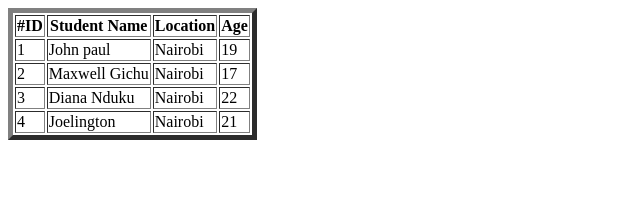
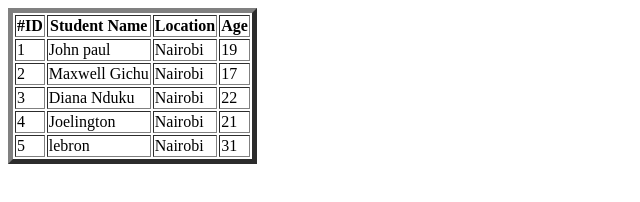
Before and after one commit to jp-254/tables-tide-heroes, a plain HTML site: page index.html in a window 1280 px wide. Shown: the whole page, without its empty margins (0-640 px from the left). Drawn offline with Linux system fonts and the light colour scheme.

Commit message:
added a new student to the table

```diff
--- a/index.html
+++ b/index.html
@@ -42,6 +42,12 @@
             <td>21</td>
 
         </tr>
+        <tr>
+            <td>5</td>
+            <td>lebron</td>
+            <td>Nairobi</td>
+            <td>31</td>
+
 
 
     </table>
```
